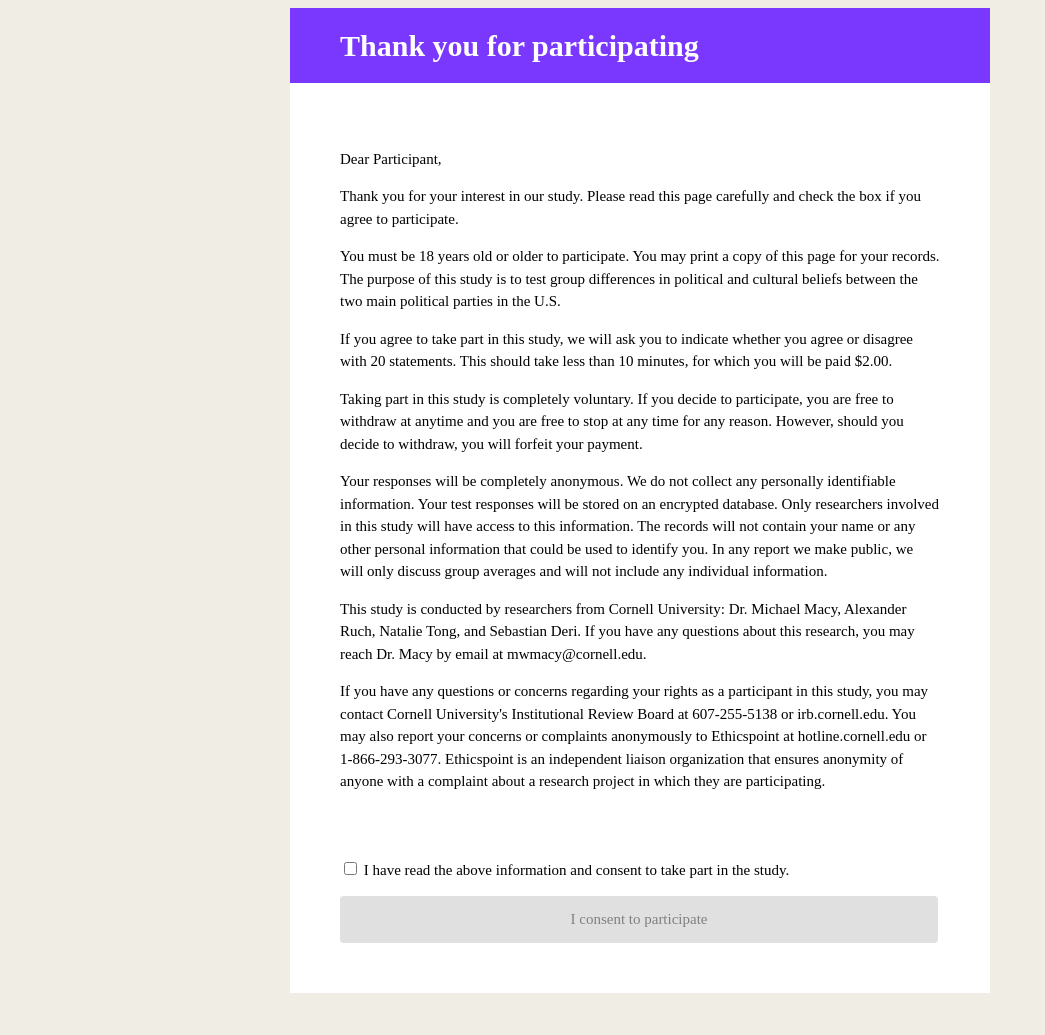
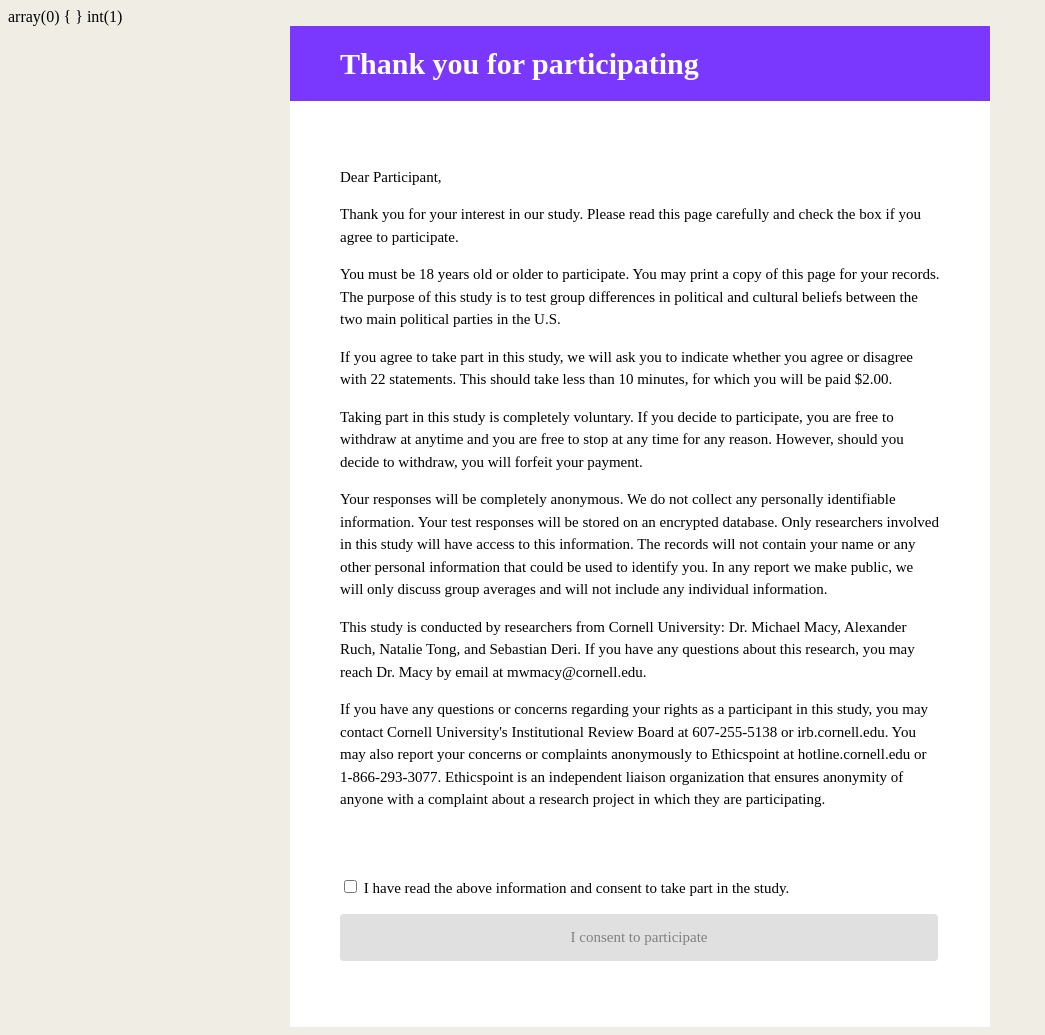
Before and after one commit to JunanQu/Policy_Lab_2018, a PHP site: page /consent0.php in a window 1280 px wide. Shown: the whole page, without its empty margins (0-1045 px from the left). Before the commit the page ends 993 px from the top, so only its background shows below. Run offline with PHP 8.4, Linux system fonts and the light colour scheme; data comes from the database, SQL or seed files in the repository; tables that the repository leaves empty or names only in its code hold one stand-in row (values such as "Sample post").

Commit message:
up dates

```diff
--- a/consent0.php
+++ b/consent0.php
@@ -56,7 +56,7 @@
         </p>
 
          <p>
-           If you agree to take part in this study, we will ask you to indicate whether you agree or disagree with 20 statements.
+           If you agree to take part in this study, we will ask you to indicate whether you agree or disagree with 22 statements.
            This should take less than 10 minutes, for which you will be paid $2.00.
          </p>
          <p>
--- a/game_instructions.php
+++ b/game_instructions.php
@@ -33,7 +33,7 @@
       </p>
       <p>
         <input type="checkbox" class="item">
-        You will see 20 statements about various political and cultural
+        You will see 22 statements about various political and cultural
         beliefs (plus a practice question that does not count).
       </p>
 
--- a/game_instructions2.php
+++ b/game_instructions2.php
@@ -33,7 +33,7 @@
        </p>
        <p>
          <input type="checkbox" class="item">
-         You will see 20 statements about various political and cultural beliefs.
+         You will see 22 statements about various political and cultural beliefs.
        </p>
 
        <b>
--- a/index.php
+++ b/index.php
@@ -37,7 +37,7 @@
         <form action="consent0.php" method="post">
         <label>EMAIL</label>
         <input type="text" name="mTurk_code" placeholder="Email Address" required />
-        <div class="g-recaptcha" data-sitekey="6LffU3AUAAAAAIv9pedaBYQR0VbK-UlXWyyNnyqi"></div>
+        <!-- <div class="g-recaptcha" data-sitekey="6LffU3AUAAAAAIv9pedaBYQR0VbK-UlXWyyNnyqi"></div> -->
         <button name="login" type="submit" value="LogIn">Log In</button>
         </form>
     </div>
--- a/test2.php
+++ b/test2.php
@@ -50,7 +50,9 @@
       }
       // $random_PQ = rand(23,24);
       // $res = array_splice($array,0,0,$random_PQ);
-      array_push($array, 25);
+      array_splice($array,5,5,21);
+      array_splice($array,16,16,22);
+      // array_push($array, 25);
 
       return $array;
     }
@@ -371,11 +373,12 @@
         $id_carrier = check_question_id();
       }
       $records2 = exec_sql_query($myPDO, "SELECT question_id FROM user_question_world_answer  WHERE user_id='". $current_user. "'")->fetchAll();
-      $current_seq_by_count = COUNT($records2);
+      $current_seq_by_count = COUNT($records2)+1;
 
-      if($id_carrier == 25 || $current_seq_by_count >= 16){
+      if($id_carrier == 25 || $current_seq_by_count >= 23){
         header('Location: thanks.php');
       }
-
+      var_dump($records2);
+      var_dump($current_seq_by_count);
 
 ?>
--- a/thanks.php
+++ b/thanks.php
@@ -1,4 +1,6 @@
-
+<?php include('test2.php');
+ // include('includes/header.php');
+?>
 <!DOCTYPE html>
 <html>
 
```
